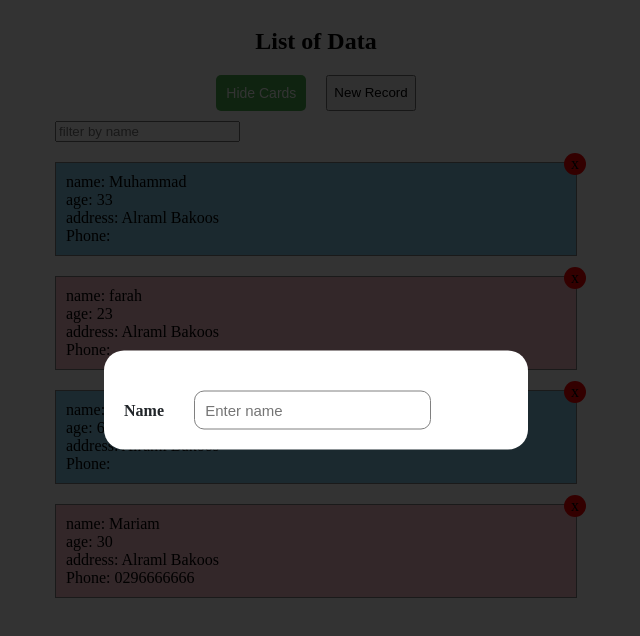
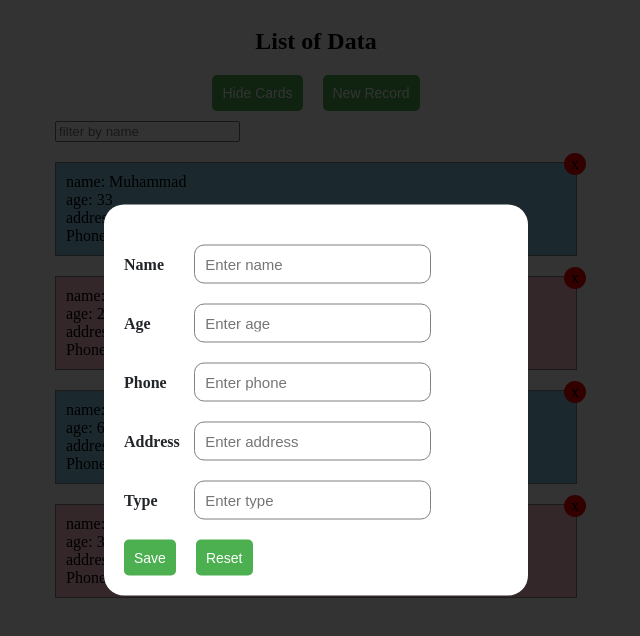
Before and after one commit to Muhammed-Saleh/ReactJS-Part-01-Learn-React-Hooks-by-Project-, a React (Create React App) app: page / in a window 1280 px wide. Both pictures are taken after a click on the button "New Record". Shown: the top 636 px of the page, without its empty margins (324-964 px from the left). Built offline with nearby package versions, Linux system fonts and the light colour scheme.

Commit message:
save form inputs to multi states

```diff
--- a/src/App/App.js
+++ b/src/App/App.js
@@ -1,8 +1,9 @@
-import React, { useState } from 'react'
+import React, { Fragment, useState } from 'react'
 import CardList from '../components/CardList/Card.list';
-import Filter from '../components/filter/Filter';
+import FilterInput from '../components/FilterInput/FilterInput';
 import Button from '../components/Layout/Button';
 import Modal from '../components/Modal/Modal';
+import AddUser from '../components/AddUser/AddUser';
 import './App.css';
 
 const App = () => {
@@ -16,7 +17,7 @@ const App = () => {
                 name: "Muhammad",
                 age: 33,
                 address: "Alraml Bakoos",
-                Phone: "02222222222",
+                phone: "02222222222",
                 type: "boy"
             },
             {
@@ -24,7 +25,7 @@ const App = () => {
                 name: "farah",
                 age: 23,
                 address: "Alraml Bakoos",
-                Phone:"0256655555",
+                phone:"0256655555",
                 type: "girl"
 
             },
@@ -33,7 +34,7 @@ const App = () => {
                 name: "Ahmed",
                 age: 63,
                 address: "Alraml Bakoos",
-                Phone:"0256655555",
+                phone:"0256655555",
                 type: "boy"
 
             },
@@ -47,6 +48,11 @@ const App = () => {
             },
 
         ]);
+
+
+    const addNewUserHandler = (data) => {
+        console.log(data);
+    }
 
     const deleteHandler = (e, clickedId) => {
 
@@ -78,26 +84,27 @@ const App = () => {
     }
 
     return (
+        <Fragment>
             <div className="mainContainer">
-            <Modal show={showModal} closeModal={() => setShowModal(false)}/>
                 <h2>List of Data</h2>
                 <div style={{display:"flex", marginBottom: "10px"}}>
-            <Button onClick= {() => setCardToggle(!cardToggle)}>
+                <Button
+                onClick= {() => setCardToggle(!cardToggle)}
+                style = {{marginRight: "20px"}}
+                >
                     {cardToggle ? "Hide Cards" : "Show Cards"}
                 </Button>
-                {//<button
-                // style = {{marginRight: "20px"}}
-                // className="button"
-                // >
-                // </button>
-                }
-                <button className="button" onClick={() => setShowModal(true)}>New Record</button>
+                    <Button className="button" onClick={() => setShowModal(true)}>New Record</Button>
                 </div>
                 <div className={cardToggle ? "show" : "hide"}>
-                <Filter filteration = {filterNames} />
+                    <FilterInput filteration = {filterNames} />
                     <CardList namesList={namesHandlers()} deleteFunc = {deleteHandler} />
                 </div>
             </div>
+            <Modal show={showModal} closeModal={() => setShowModal(false)}>
+                <AddUser addNewUserHandler = {addNewUserHandler}/>
+            </Modal>
+        </Fragment>
     );
 };
 
--- /dev/null
+++ b/src/components/AddUser/AddUser.js
@@ -0,0 +1,119 @@
+import React, {useState} from 'react';
+
+import Form from "../Layout/Form";
+import Button from "../Layout/Button";
+
+
+
+const AddUser = ({addNewUserHandler}) => {
+    const [input, setInput] = useState({
+        name: '',
+        age: '',
+        address:'',
+        phone: ''
+    });
+
+    const [name, setName] = useState('');
+    const [age, setAge] = useState('');
+    const [phone, setPhone] = useState('');
+    const [type, setType] = useState('');
+    const [address, setAddress] = useState('');
+
+
+    // const (e) => setName(e.target.value) = (e) => {
+    //     const key = e.target.id;
+    //     const value = e.target.value;
+    //     // setInput((prevState) => ({ ...prevState, [key]:value }));
+    //     setInput((prevState) => {
+    //         return { ...prevState, [key]:value }
+    //     });
+    // }
+
+    // const (e) => setName(e.target.value) = (e) => {
+    //     const key = e.target.id;
+    //     const value = e.target.value;
+
+    // }
+
+    const onSubmitHandler = (e, setformState) => {
+        e.preventDefault();
+
+        addNewUserHandler({
+            id: Math.round(Math.random() * 100),
+            name,
+            age,
+            address,
+            phone,
+            type
+        });
+
+        setName('');
+        setAge('');
+        setPhone('');
+        setType('');
+        setAddress('');
+    };
+
+
+
+return (
+    <form onSubmit={onSubmitHandler}>
+        <Form.Controller>
+            <label htmlFor="name">Name</label>
+            <input
+                type="text"
+                id="name"
+                placeholder="Enter name"
+                value = {name}
+                onChange= {(e) => setName(e.target.value)}
+            />
+        </Form.Controller>
+        <Form.Controller>
+            <label htmlFor="age">Age</label>
+            <input
+                type="text"
+                id="age"
+                placeholder="Enter age"
+                value = {age}
+                onChange= {(e) => setAge(e.target.value)}
+            />
+        </Form.Controller>
+        <Form.Controller>
+            <label htmlFor="phone">Phone</label>
+            <input
+                type="text"
+                id="phone"
+                placeholder="Enter phone"
+                value = {phone}
+                onChange= {(e) => setPhone(e.target.value)}
+            />
+        </Form.Controller>
+        <Form.Controller>
+            <label htmlFor="address">Address</label>
+            <input
+                type="text"
+                id="address"
+                placeholder="Enter address"
+                value = {address}
+                onChange= {(e) => setAddress(e.target.value)}
+            />
+        </Form.Controller>
+        <Form.Controller>
+            <label htmlFor="type">Type</label>
+            <input
+                type="text"
+                id="type"
+                placeholder="Enter type"
+                value = {type}
+                onChange= {(e) => setType(e.target.value)}
+            />
+        </Form.Controller>
+        <div style= {{marginTop : '20px'}}>
+            <Button type='submit'style= {{marginRight : '20px'}}>Save</Button>
+            <Button type='reset'>Reset</Button>
+        </div>
+    </form>
+);
+}
+
+export default AddUser;
--- a/src/components/Layout/Button.js
+++ b/src/components/Layout/Button.js
@@ -3,13 +3,14 @@ import styles from './Layout.module.css';
 
 const Button = (props) => {
     return <button
-    style = {{marginRight: "20px"}}
-    onClick={() => props.onClick}
+    style = {props.style}
+    type = {`${props.type ? props.type : 'button'}`}
+    onClick={props.onClick}
     className={styles.button}
     >
        {props.children}
     </button>
-;
-}
+
+};
 
 export default Button;
--- a/src/components/Layout/Form.js
+++ b/src/components/Layout/Form.js
@@ -2,7 +2,7 @@ import React from 'react';
 import styles from './Layout.module.css';
 
 const Form = (props) => {
-    return ( <form>{props.children}</form> );
+    return ( <form onSubmit = {props.onSubmit}>{props.children}</form> );
 }
 
 const Controller = (props) => {
--- a/src/components/Modal/Modal.js
+++ b/src/components/Modal/Modal.js
@@ -1,33 +1,31 @@
-import React, { Fragment } from "react";
+import React, { Fragment, useState } from "react";
+
 import ReactDOM from 'react-dom';
-import Form from "../Layout/Form";
 
 import styles from "./Modal.module.css";
+
+// const [formState, setformState] = useState({});
+
 
 const Backdrop = ({close, show}) => {
     return <div className={`${styles.backDrop} ${show ? styles.showBackDrop : null}`} onClick= {close}>  </div>
 };
 
-const OverLay = ({show}) => {
+const OverLay = ({ children , show }) => {
 return (
     <div className={`${styles.overLay} ${show ? styles.showOverLay : null}`}>
-        <form>
-            <Form.Controller className={styles.contral}>
-                <label htmlFor="name">Name</label>
-                <input type="name" placeholder="Enter name" />
-            </Form.Controller>
-        </form>
+        {children}
     </div>
 );};
 
 
-const Modal  = ({show, closeModal}) => {
-    return(
+const Modal  = ({ children ,show, closeModal}) => {
+        return(
             <Fragment>
                 { ReactDOM.createPortal(
                     <Fragment>
                     <Backdrop close={closeModal} show={show}/>
-                    <OverLay show={show}/>
+                    <OverLay show={show}>{children}</OverLay>
                     </Fragment>, document.getElementById('modal')
                 )}
             </Fragment>
```
Also changed, not shown: src/components/FilterInput/FilterInput.js (renamed from src/components/filter/Filter.js, +7 -2 lines), src/components/FilterInput/FilterInput.module.css (renamed from src/components/filter/Filter.module.css). Lines whose indentation alone changed are shown as unchanged.
